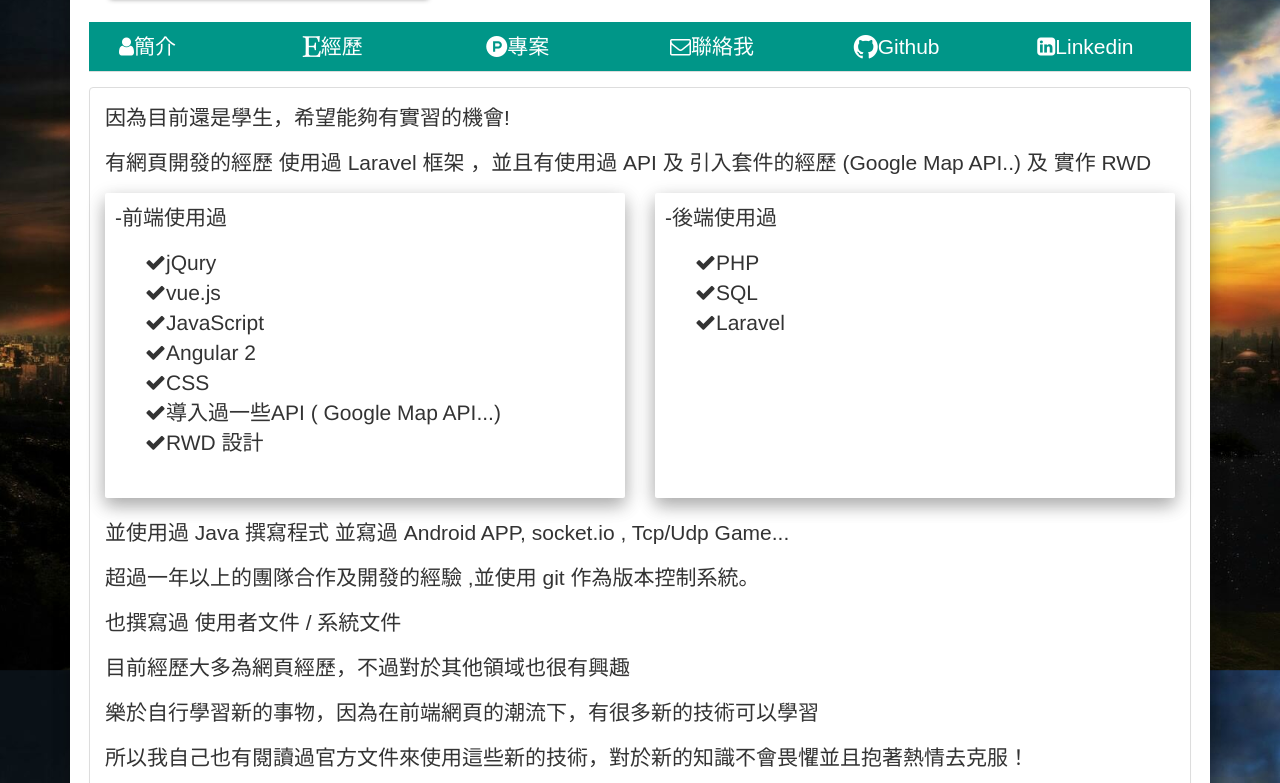
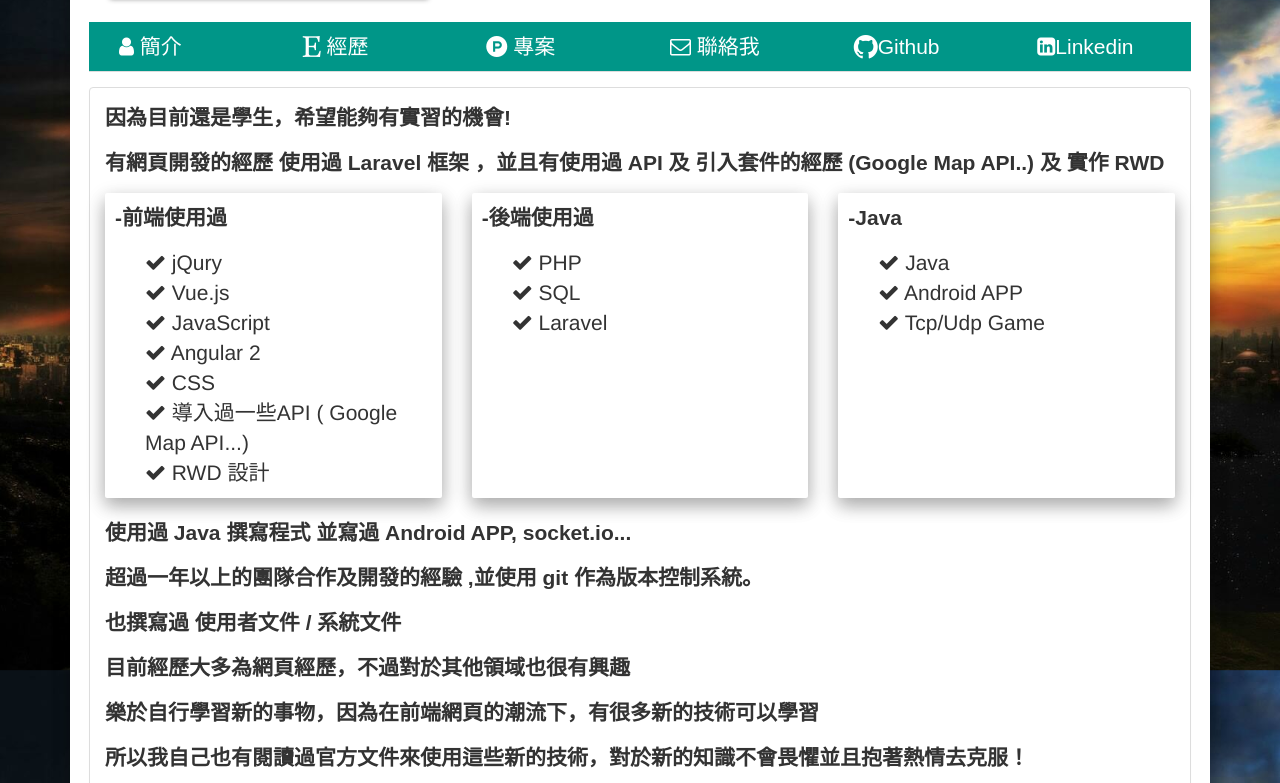
Before and after one commit to Bear1110/bear-resume, an Angular app: page / in a window 1280 px wide. Shown: the part 497-1280 px from the top of the page. Built offline with nearby package versions, Linux system fonts and the light colour scheme; what angulartics2, ng2-bootstrap would draw is missing.

Commit message:
css font 改粗

```diff
--- a/src/app/app.component.css
+++ b/src/app/app.component.css
@@ -22,6 +22,9 @@ body,h1,h2,h3,h4,h5,h6,p,span,a {
     -moz-animation: blink 0.7s infinite;
     animation: blink 0.7s infinite;
     font-size: 50px !important;
+}
+p{
+    font-weight: 600 !important;
 }
 
 @keyframes blink {
--- a/src/app/app.component.html
+++ b/src/app/app.component.html
@@ -23,10 +23,10 @@
 
     </div>
     <ul class="nav nav-tabs" style="margin-bottom: 15px;margin-top: 20px;">
-      <li class="col-md-2"><a href="#home" data-toggle="tab"><i class="fa fa-user" aria-hidden="true"></i>簡介</a></li>
-      <li class="col-md-2"><a href="#profile" data-toggle="tab"><i class="fa fa-etsy" aria-hidden="true"></i>經歷</a></li>
-      <li class="col-md-2"><a href="#project" data-toggle="tab"><i class="fa fa-product-hunt" aria-hidden="true"></i>專案</a></li>
-      <li class="col-md-2"><a href="#mail" data-toggle="tab"><i class="fa fa-envelope-o" aria-hidden="true"></i>聯絡我</a></li>
+      <li class="col-md-2"><a href="#home" data-toggle="tab"><i class="fa fa-user" aria-hidden="true"></i> 簡介</a></li>
+      <li class="col-md-2"><a href="#profile" data-toggle="tab"><i class="fa fa-etsy" aria-hidden="true"></i> 經歷</a></li>
+      <li class="col-md-2"><a href="#project" data-toggle="tab"><i class="fa fa-product-hunt" aria-hidden="true"></i> 專案</a></li>
+      <li class="col-md-2"><a href="#mail" data-toggle="tab"><i class="fa fa-envelope-o" aria-hidden="true"></i> 聯絡我</a></li>
       <li class="col-md-2"><a target="_blank" href="https://github.com/Bear1110"><i class="fa fa-github fa-lg" aria-hidden="true"></i>Github</a></li>
       <li class="col-md-2"><a target="_blank" href="https://tw.linkedin.com/in/偉年-熊-427162132"><i class="fa fa-linkedin-square" aria-hidden="true"></i>Linkedin</a></li>
     </ul>
@@ -37,33 +37,43 @@
             <p>因為目前還是學生，希望能夠有實習的機會!</p>
             <p>有網頁開發的經歷 使用過 Laravel 框架 ，並且有使用過 API 及 引入套件的經歷 (Google Map API..) 及 實作 RWD</p>
             <div class="row">
-              <div class="col-md-6">
+              <div class="col-md-4">
                 <div class="well well-sm">
                   <p>-前端使用過</p>
                   <ul class="fa-ul">
-                    <li><i class="fa fa-check" aria-hidden="true"></i>jQury</li>
-                    <li><i class="fa fa-check" aria-hidden="true"></i>vue.js</li>
-                    <li><i class="fa fa-check" aria-hidden="true"></i>JavaScript</li>
-                    <li><i class="fa fa-check" aria-hidden="true"></i>Angular 2</li>
-                    <li><i class="fa fa-check" aria-hidden="true"></i>CSS</li>
-                    <li><i class="fa fa-check" aria-hidden="true"></i>導入過一些API ( Google Map API...)</li>
-                    <li><i class="fa fa-check" aria-hidden="true"></i>RWD 設計</li>
+                    <li><i class="fa fa-check" aria-hidden="true"></i> jQury</li>
+                    <li><i class="fa fa-check" aria-hidden="true"></i> Vue.js</li>
+                    <li><i class="fa fa-check" aria-hidden="true"></i> JavaScript</li>
+                    <li><i class="fa fa-check" aria-hidden="true"></i> Angular 2</li>
+                    <li><i class="fa fa-check" aria-hidden="true"></i> CSS</li>
+                    <li><i class="fa fa-check" aria-hidden="true"></i> 導入過一些API ( Google Map API...)</li>
+                    <li><i class="fa fa-check" aria-hidden="true"></i> RWD 設計</li>
                   </ul>
                 </div>
               </div>
-              <div class="col-md-6">
+              <div class="col-md-4">
                 <div class="well well-sm equal-height-panels">
                   <p>-後端使用過</p>
                   <ul class="fa-ul">
-                    <li><i class="fa fa-check" aria-hidden="true"></i>PHP</li>
-                    <li><i class="fa fa-check" aria-hidden="true"></i>SQL</li>
-                    <li><i class="fa fa-check" aria-hidden="true"></i>Laravel</li>
+                    <li><i class="fa fa-check" aria-hidden="true"></i> PHP</li>
+                    <li><i class="fa fa-check" aria-hidden="true"></i> SQL</li>
+                    <li><i class="fa fa-check" aria-hidden="true"></i> Laravel</li>
+                  </ul>
+                </div>
+              </div>
+              <div class="col-md-4">
+                <div class="well well-sm equal-height-panels">
+                  <p>-Java</p>
+                  <ul class="fa-ul">
+                    <li><i class="fa fa-check" aria-hidden="true"></i> Java</li>
+                    <li><i class="fa fa-check" aria-hidden="true"></i> Android APP</li>
+                    <li><i class="fa fa-check" aria-hidden="true"></i> Tcp/Udp Game</li>
                   </ul>
                 </div>
               </div>
             </div>
 
-            <p>並使用過 Java 撰寫程式 並寫過 Android APP, socket.io , Tcp/Udp Game...</p>
+            <p>使用過 Java 撰寫程式 並寫過 Android APP, socket.io...</p>
             <p>超過一年以上的團隊合作及開發的經驗 ,並使用 git 作為版本控制系統。</p>
             <p>也撰寫過 使用者文件 / 系統文件</p>
             <p>目前經歷大多為網頁經歷，不過對於其他領域也很有興趣</p>
```
